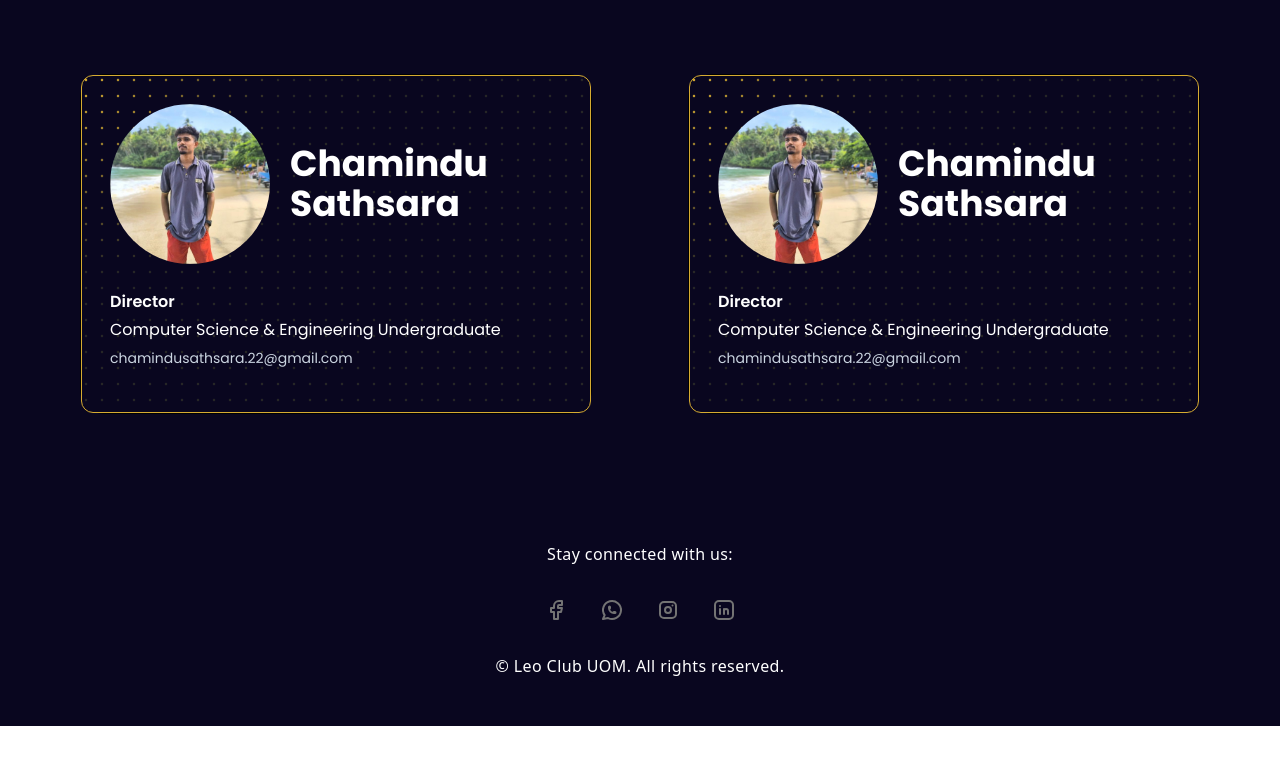
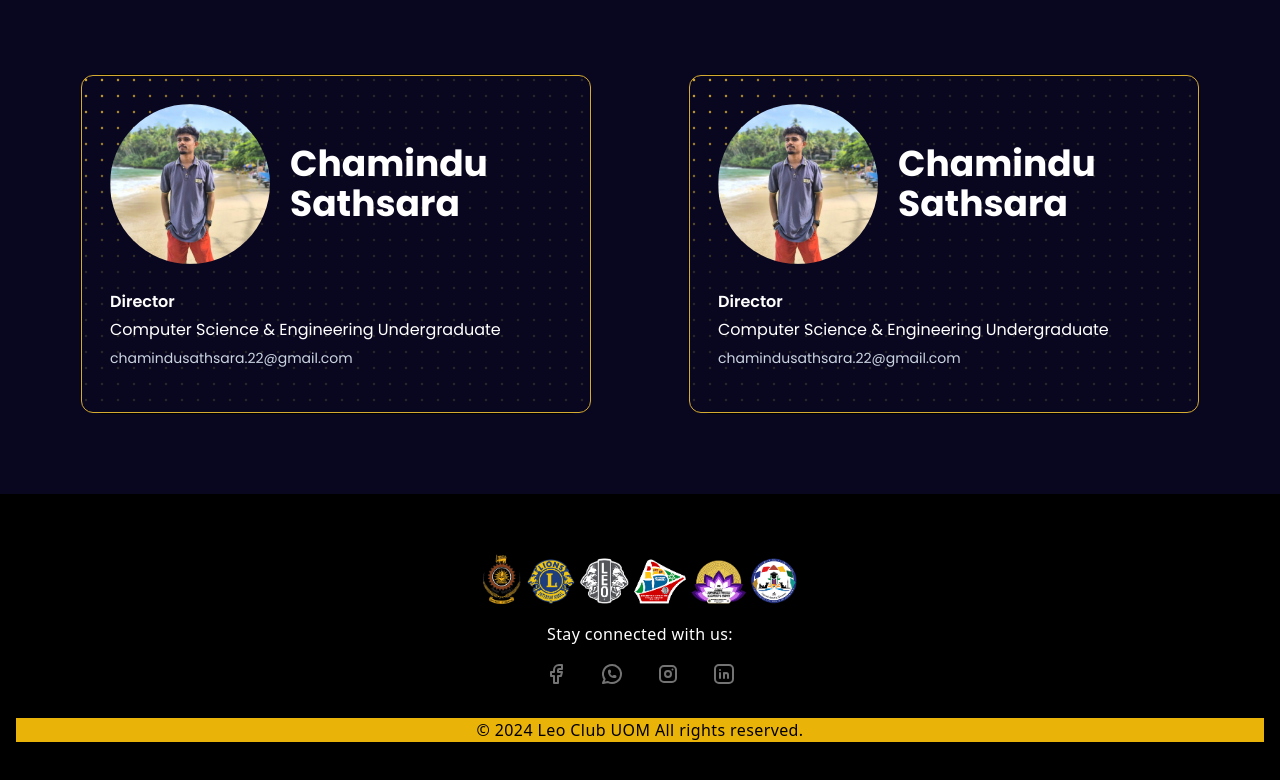
Before and after one commit to hasithasandunlakshan/leo_candle_night, a Next.js app: page / in a window 1280 px wide. Shown: the part 4214-4994 px from the top of the page. Before the commit the page ends 4940 px from the top, so only its background shows below. Built offline with nearby package versions, Linux system fonts and the light colour scheme; a web font is replaced by a local one.

Commit message:
Footer Update

```diff
--- a/src/components/footer/FooterPage.tsx
+++ b/src/components/footer/FooterPage.tsx
@@ -26,14 +26,17 @@ export default function Footer() {
   ];
 
   return (
-    <footer className="relative bg-primary text-white py-12 px-4 font-sans tracking-wide">
-      {/* Wave SVG */}
+    <footer className="relative bg-black text-white py-12 px-4 font-sans tracking-wide sm">
 
+      <div className="items-center">
+        <img className="h-20 max-w-x mx-auto" src="/images/LeoLogSet.png" alt="leo logo" />
+      </div>
 
+      <div>
         <div className="relative z-10 text-center">
           <h6 className="text-base">Stay connected with us:</h6>
 
-        <ul className="flex flex-wrap justify-center gap-x-8 gap-4 my-8">
+          <ul className="flex flex-wrap justify-center gap-x-8 gap-4 my-8 mt-4">
             {links.map((link, index) => (
               <li key={index}>
                 <a href={link.href} className="text-xl">
@@ -43,8 +46,12 @@ export default function Footer() {
             ))}
           </ul>
 
-        <p className="text-base">© Leo Club UOM. All rights reserved.</p>
         </div>
+      </div>
+      <p className="text-black bg-yellow-500 text-bold text-center">&copy; 2024 Leo Club UOM All rights reserved.</p>
+
+
+
     </footer>
   );
 }
```
Also changed, not shown: public/images/LeoLogSet.png (added), 1 other file (tests, documents, lock files or other folders). Lines whose indentation alone changed are shown as unchanged.
